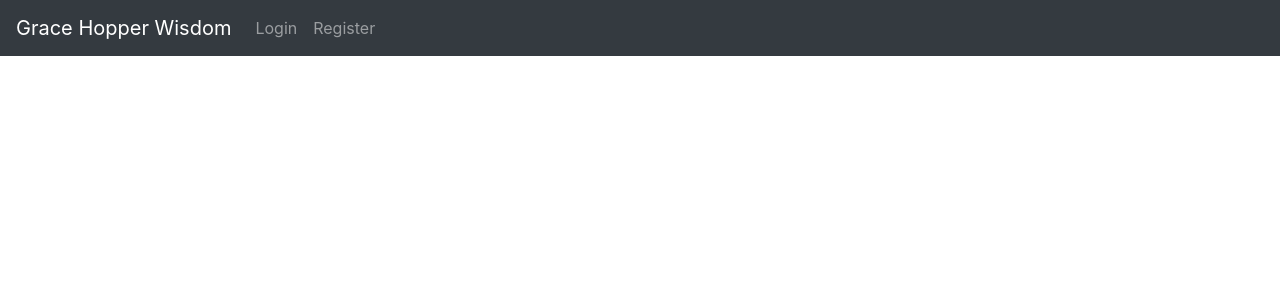
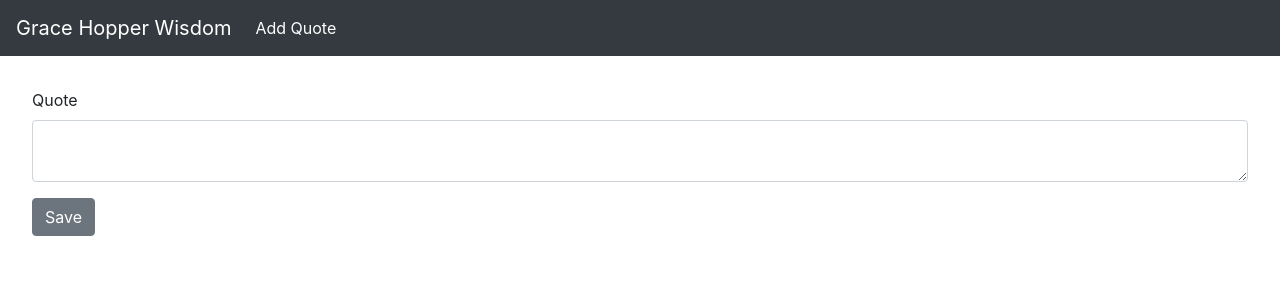
Before and after one commit to nashville-software-school/WisdomAndGrace, a React (Create React App) app in the folder WisdomAndGrace/client/: page /add in a window 1280 px wide. Shown: the top 300 px of the page. Built offline with nearby package versions, Linux system fonts and the light colour scheme; no server answers; sample sign-in values are in the browser's storage.

Commit message:
add quote

```diff
--- a/WisdomAndGrace/client/src/components/ApplicationViews.js
+++ b/WisdomAndGrace/client/src/components/ApplicationViews.js
@@ -4,6 +4,7 @@ import { UserProfileContext } from "../providers/UserProfileProvider";
 import Login from "./Login";
 import Register from "./Register";
 import QuoteList from "./QuoteList";
+import QuoteAddForm from "./QuoteAddForm";
 
 export default function ApplicationViews() {
   const { isLoggedIn } = useContext(UserProfileContext);
@@ -13,6 +14,10 @@ export default function ApplicationViews() {
       <Switch>
         <Route path="/" exact>
           {isLoggedIn ? <QuoteList /> : <Redirect to="/login" />}
+        </Route>
+
+        <Route path="/add">
+          {isLoggedIn ? <QuoteAddForm /> : <Redirect to="/login" />}
         </Route>
 
         <Route path="/login">
--- a/WisdomAndGrace/client/src/components/Header.js
+++ b/WisdomAndGrace/client/src/components/Header.js
@@ -1,5 +1,5 @@
-import React, { useState } from 'react';
-import { NavLink as RRNavLink } from "react-router-dom";
+import React, { useState, useContext } from 'react';
+import { NavLink as RRNavLink, useParams } from "react-router-dom";
 import {
   Collapse,
   Navbar,
@@ -9,8 +9,10 @@ import {
   NavItem,
   NavLink
 } from 'reactstrap';
+import { UserProfileContext } from "../providers/UserProfileProvider";
 
 export default function Header() {
+  const { isLoggedIn } = useContext(UserProfileContext);
   const [isOpen, setIsOpen] = useState(false);
   const toggle = () => setIsOpen(!isOpen);
 
@@ -21,12 +23,21 @@ export default function Header() {
         <NavbarToggler onClick={toggle} />
         <Collapse isOpen={isOpen} navbar>
           <Nav className="mr-auto" navbar>
+            {isLoggedIn &&
             <NavItem>
-              <NavLink tag={RRNavLink} to="/login">Login</NavLink>
+              <NavLink tag={RRNavLink} to="/add">Add Quote</NavLink>
             </NavItem>
-            <NavItem>
-              <NavLink tag={RRNavLink} to="/register">Register</NavLink>
-            </NavItem>
+            }
+            {!isLoggedIn &&
+              <>
+                <NavItem>
+                  <NavLink tag={RRNavLink} to="/login">Login</NavLink>
+                </NavItem>
+                <NavItem>
+                  <NavLink tag={RRNavLink} to="/register">Register</NavLink>
+                </NavItem>
+              </>
+            }
           </Nav>
         </Collapse>
       </Navbar>
--- /dev/null
+++ b/WisdomAndGrace/client/src/components/QuoteAddForm.js
@@ -0,0 +1,28 @@
+import React, { useState, useContext } from "react";
+import { useHistory } from "react-router-dom";
+import { Button, Form, FormGroup, Label, Input, FormText } from 'reactstrap';
+import { QuoteContext } from "../providers/QuoteProvider";
+
+export default function QuoteAddForm() {
+  const history = useHistory();
+  const { addQuote } = useContext(QuoteContext);
+  const [quoteText, setQuoteText] = useState();
+
+  const submitForm = (e) => {
+    e.preventDefault();
+    addQuote({ text: quoteText })
+      .then(() => history.push("/"));
+  };
+
+  return (
+    <Form onSubmit={submitForm}>
+      <FormGroup>
+        <Label for="quoteText">Quote</Label>
+        <Input id="quoteText" type="textarea" onChange={e => setQuoteText(e.target.value)} />
+      </FormGroup>
+      <FormGroup>
+        <Button>Save</Button>
+      </FormGroup>
+    </Form>
+  );
+}
--- a/WisdomAndGrace/client/src/providers/QuoteProvider.js
+++ b/WisdomAndGrace/client/src/providers/QuoteProvider.js
@@ -3,12 +3,12 @@ import React, { useState, createContext } from "react";
 export const QuoteContext = createContext();
 
 export function QuoteProvider(props) {
-
+  const apiUrl = "api/quote";
   const [quotes, setQuotes] = useState([]);
 
   const refreshQuotes = () => {
     const token = sessionStorage.getItem("token");
-    return fetch("api/quote", {
+    return fetch(apiUrl, {
       method: "GET",
       headers: {
         Authorization: `Bearer ${token}`
@@ -17,8 +17,20 @@ export function QuoteProvider(props) {
       .then(setQuotes);
   };
 
+  const addQuote = (quote) => {
+    const token = sessionStorage.getItem("token");
+    return fetch(apiUrl, {
+      method: "POST",
+      headers: {
+        Authorization: `Bearer ${token}`,
+        "Content-Type": "application/json"
+      },
+      body: JSON.stringify(quote)
+    }).then(resp => resp.json());
+  };
+
   return (
-    <QuoteContext.Provider value={{ quotes, refreshQuotes }}>
+    <QuoteContext.Provider value={{ quotes, refreshQuotes, addQuote }}>
       {props.children}
     </QuoteContext.Provider>
   );
```
Also changed, not shown: 1 other file (tests, documents, lock files or other folders).
